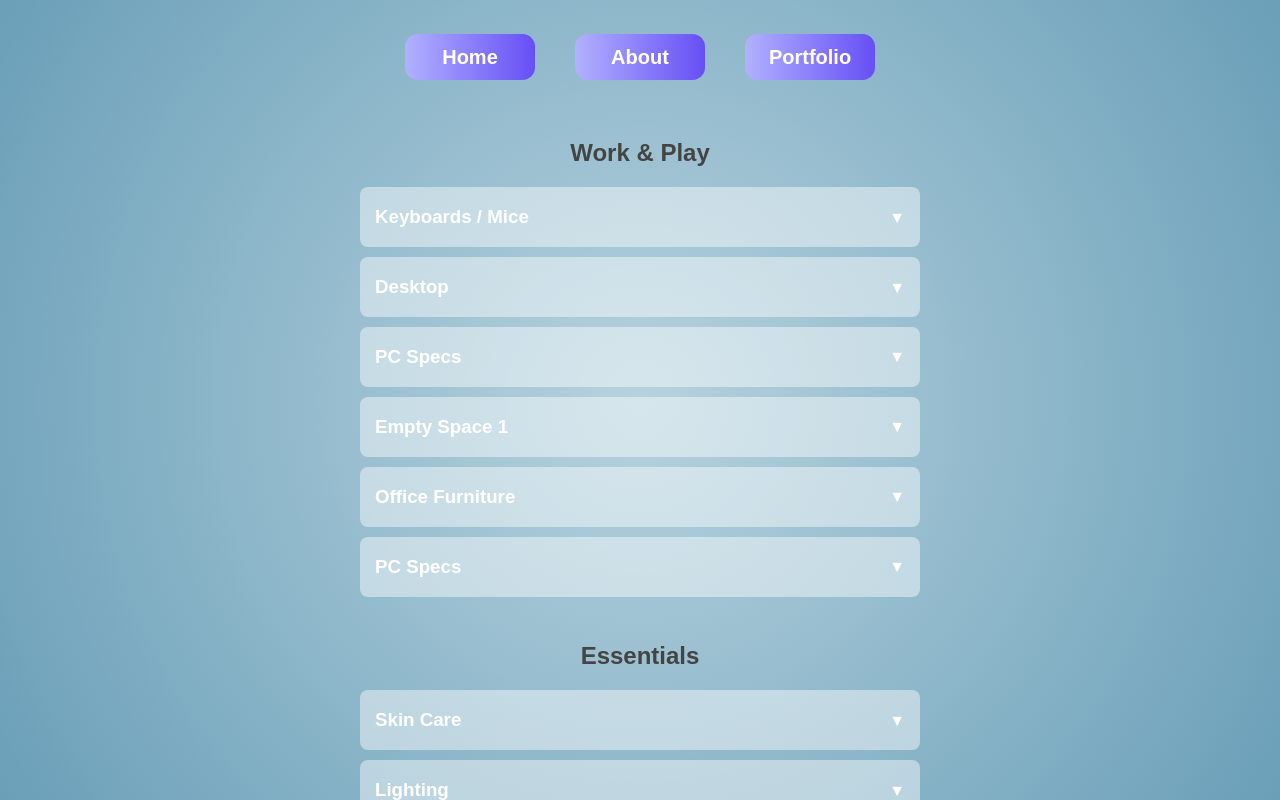
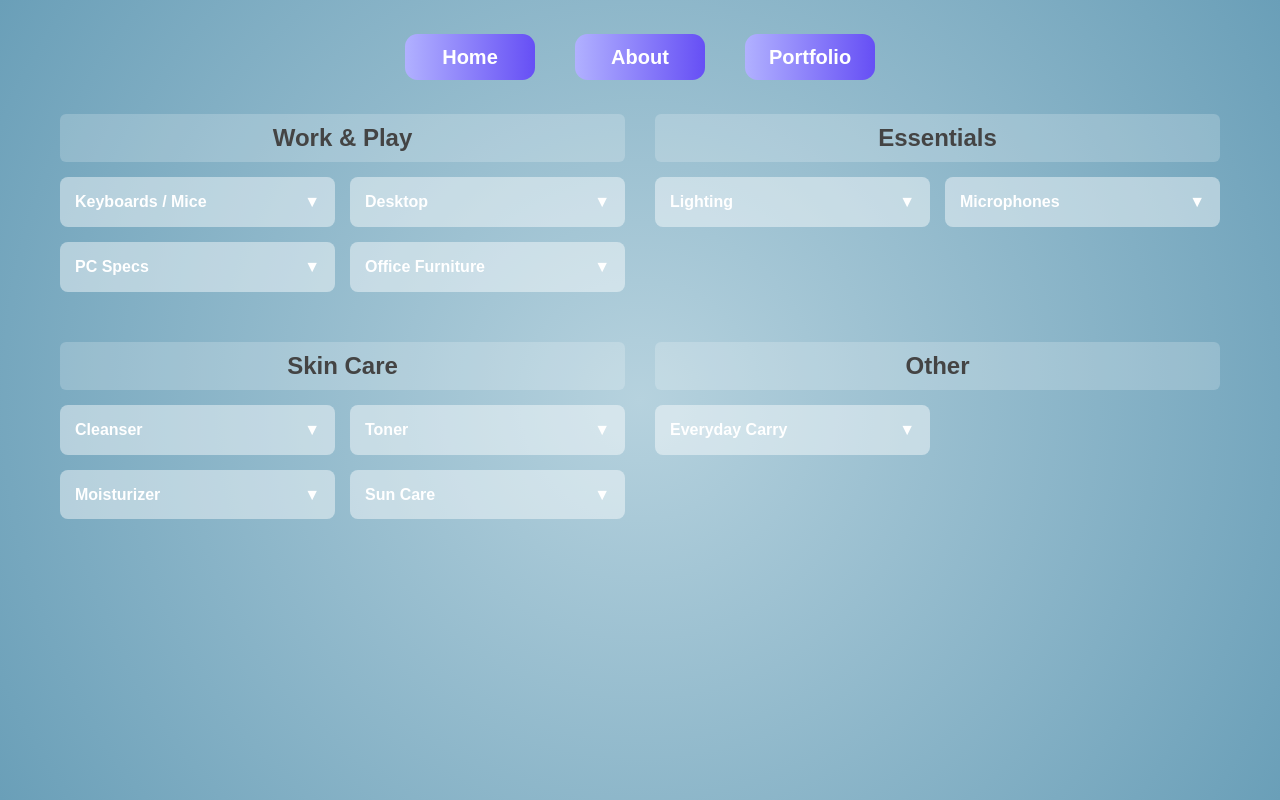
Before and after one commit to dzhouu/personal-web, a React (Create React App) app: page /gears in a window 1280 px wide. Built offline with nearby package versions, Linux system fonts and the light colour scheme; grey boxes are pictures that could not be loaded.

Commit message:
Fixed some issues surrounding GearPage

```diff
--- a/src/app/All-Right-Reserve/All-Right-Reserve.css
+++ b/src/app/All-Right-Reserve/All-Right-Reserve.css
@@ -2,7 +2,7 @@
     width: 100%;
     display: flex;
     justify-content: center;
-    position: fixed;
+    position: absolute;
     bottom: 10px;
     left: 0;
     right: 0;
--- a/src/app/Gear/GearPage.css
+++ b/src/app/Gear/GearPage.css
@@ -1,15 +1,25 @@
-/* Add this to your CSS file or use styled-components */
+.gear-page-container {
+    font-family: Arial, sans-serif;
+    color: #333;
+    width: 100%;
+    min-height: 100vh;
+}
 
 .stuff-showcase {
-    font-family: Arial, sans-serif;
-    color: #333;
-    max-width: 600px;
+    max-width: 1200px;
     margin: 0 auto;
-    padding: 20px;
+    padding: 0 20px 40px;
+}
+
+/* Grid layout for categories */
+.categories-grid {
+    display: grid;
+    grid-template-columns: repeat(2, 1fr);
+    gap: 30px;
 }
 
 .category {
-    margin-bottom: 40px;
+    margin-bottom: 20px;
 }
 
 .category-title {
@@ -17,17 +27,28 @@
     color: #444;
     margin-bottom: 15px;
     font-size: 24px;
+    padding: 5px;
+    background-color: rgba(255, 255, 255, 0.2);
+    border-radius: 6px;
+}
+
+/* Grid layout for sections within each category */
+.sections-grid {
+    display: grid;
+    grid-template-columns: repeat(auto-fill, minmax(260px, 1fr));
+    gap: 15px;
 }
 
 .section {
     background-color: rgba(255, 255, 255, 0.2);
     border-radius: 8px;
-    margin-bottom: 10px;
     overflow: hidden;
+    height: fit-content;
+    transition: all 0.3s ease;
 }
 
 .section-header {
-    padding: 15px;
+    padding: 12px 15px;
     background-color: rgba(255, 255, 255, 0.3);
     display: flex;
     justify-content: space-between;
@@ -39,6 +60,7 @@
     font-weight: bold;
     color: white;
     margin: 0;
+    font-size: 16px;
 }
 
 .toggle-icon {
@@ -48,13 +70,9 @@
 }
 
 .section-content {
-    max-height: 0;
     overflow: hidden;
     transition: max-height 0.3s ease-out;
-}
-
-.section.active .section-content {
-    max-height: 500px;
+    background-color: rgba(255, 255, 255, 0.1);
 }
 
 .section.active .toggle-icon {
@@ -65,7 +83,7 @@
     display: flex;
     justify-content: space-between;
     align-items: center;
-    padding: 15px;
+    padding: 12px 15px;
     border-bottom: 1px solid rgba(255, 255, 255, 0.2);
 }
 
@@ -79,19 +97,20 @@
 
 .item-title {
     font-weight: bold;
-    margin: 0 0 5px 0;
-    color: blue;
+    margin: 0 0 3px 0;
+    color: #1a73e8;
+    font-size: 14px;
 }
 
 .item-description {
     margin: 0;
-    font-size: 14px;
-    color: black;
+    font-size: 13px;
+    color: #333;
 }
 
 .item-image {
-    width: 50px;
-    height: 50px;
+    width: 40px;
+    height: 40px;
     background-color: white;
     border-radius: 5px;
     display: flex;
@@ -101,6 +120,32 @@
 }
 
 .item-image img {
-    max-width: 40px;
-    max-height: 40px;
+    max-width: 35px;
+    max-height: 35px;
 }
+
+.empty-section {
+    padding: 12px 15px;
+    font-style: italic;
+    color: #777;
+    text-align: center;
+    font-size: 13px;
+}
+
+/* Responsive adjustments */
+@media (max-width: 768px) {
+    .categories-grid {
+        grid-template-columns: 1fr;
+    }
+
+    .sections-grid {
+        grid-template-columns: 1fr;
+    }
+}
+
+/* For medium-sized screens */
+@media (min-width: 769px) and (max-width: 1024px) {
+    .sections-grid {
+        grid-template-columns: repeat(auto-fill, minmax(220px, 1fr));
+    }
+}
--- a/src/app/Gear/GearPage.tsx
+++ b/src/app/Gear/GearPage.tsx
@@ -1,10 +1,9 @@
-import React, {JSX, useState} from 'react';
-import {useNavigate} from "react-router-dom";
-import './GearPage.css'
+import React, { JSX, useState } from 'react';
+import { useNavigate } from "react-router-dom";
+import './GearPage.css';
+import AllRightReserveComponent from "../All-Right-Reserve/All-Right-Reserve-Component";
 
-export const GearPage = (): JSX.Element => {
-    const navigate = useNavigate();
-
+// Define interfaces outside the component for better readability
 interface ItemProps {
     title: string;
     description: string;
@@ -22,7 +21,10 @@ export const GearPage = (): JSX.Element => {
     sections: SectionProps[];
 }
 
-// Item Component
+export const GearPage = (): JSX.Element => {
+    const navigate = useNavigate();
+
+    // Item Component with more compact styling
     const Item: React.FC<ItemProps> = ({ title, description, imageUrl }) => {
         return (
             <div className="item">
@@ -34,14 +36,14 @@ export const GearPage = (): JSX.Element => {
                     {imageUrl ? (
                         <img src={imageUrl} alt={title} />
                     ) : (
-                        <img src="/api/placeholder/50/50" alt={title} />
+                        <img src="/api/placeholder/40/40" alt={title} />
                     )}
                 </div>
             </div>
         );
     };
 
-    // Section Component
+    // Section Component with improved toggle functionality
     const Section: React.FC<SectionProps> = ({ title, items, defaultOpen = false }) => {
         const [isOpen, setIsOpen] = useState(defaultOpen);
 
@@ -55,20 +57,27 @@ export const GearPage = (): JSX.Element => {
                     <h3 className="section-title">{title}</h3>
                     <span className="toggle-icon">{isOpen ? '▲' : '▼'}</span>
                 </div>
+                {isOpen && (
                     <div className="section-content">
-                    {items.map((item, index) => (
+                        {items.length > 0 ? (
+                            items.map((item, index) => (
                                 <Item
                                     key={index}
                                     title={item.title}
                                     description={item.description}
                                     imageUrl={item.imageUrl}
                                 />
-                    ))}
+                            ))
+                        ) : (
+                            <div className="empty-section">No items added yet</div>
+                        )}
                     </div>
+                )}
             </div>
         );
     };
-    // Sample data structure
+
+    // Clean up the duplicate and empty data
     const categories: CategoryProps[] = [
         {
             title: "Work & Play",
@@ -85,7 +94,7 @@ export const GearPage = (): JSX.Element => {
                             description: "NuPhy Halo 65",
                         },
                         {
-                            title: "Mice 1 ",
+                            title: "Mouse",
                             description: "Logitech G502 Light Speed"
                         },
                     ]
@@ -95,7 +104,15 @@ export const GearPage = (): JSX.Element => {
                     items: [
                         {
                             title: "Monitor 1",
-                            description: "LG 34WP60C-B 34-Inch 21:9 Curved UltraWide QHD (3440x1440)"
+                            description: "LG 34WP60C-B 34-Inch UltraWide QHD"
+                        },
+                        {
+                            title: "Monitor 2",
+                            description: "LG 27GN800-B UltraGear 27 inch QHD"
+                        },
+                        {
+                            title: "Monitor 1",
+                            description: "LG 34WP60C-B 34-Inch UltraWide QHD"
                         },
                         {
                             title: "Monitor 2",
@@ -108,29 +125,30 @@ export const GearPage = (): JSX.Element => {
                     items: [
                         {
                             title: "CPU",
-                            description: "Walnut wood, adjustable height"
+                            description: "AMD Ryzen 9 5900X"
                         },
                         {
                             title: "GPU",
-                            description: "Walnut wood, adjustable height"
+                            description: "NVIDIA RTX 3080 Ti"
                         },
                         {
-                            title: "CPU",
-                            description: "Walnut wood, adjustable height"
+                            title: "RAM",
+                            description: "32GB DDR4 3600MHz"
                         }
                     ]
                 },
                 {
-                    title: "Empty Space 1",
-                    items: []
+                    title: "Office Furniture",
+                    items: [
+                        {
+                            title: "Desk",
+                            description: "Walnut wood, adjustable height"
                         },
                         {
-                    title: "Office Furniture",
-                    items: []
-                },
-                {
-                    title: "PC Specs",
-                    items: []
+                            title: "Chair",
+                            description: "Ergonomic mesh office chair"
+                        }
+                    ]
                 }
             ]
         },
@@ -138,16 +156,26 @@ export const GearPage = (): JSX.Element => {
             title: "Essentials",
             sections: [
                 {
-                    title: "Skin Care",
-                    items: []
+                    title: "Lighting",
+                    items: [
+                        {
+                            title: "Desk Lamp",
+                            description: "Adjustable LED desk lamp"
                         },
                         {
-                    title: "Lighting",
-                    items: []
+                            title: "Key Light",
+                            description: "Elgato Key Light Air"
+                        }
+                    ]
                 },
                 {
                     title: "Microphones",
-                    items: []
+                    items: [
+                        {
+                            title: "Mic",
+                            description: "Blue Yeti X"
+                        }
+                    ]
                 }
             ]
         },
@@ -155,41 +183,49 @@ export const GearPage = (): JSX.Element => {
             title: "Skin Care",
             sections: [
                 {
+                    title: "Cleanser",
+                    items: [
+                        {
+                            title: "Morning",
+                            description: "CeraVe Hydrating Cleanser"
+                        },
+                        {
+                            title: "Evening",
+                            description: "La Roche-Posay Purifying Cleanser"
+                        }
+                    ]
+                },
+                {
                     title: "Toner",
                     items: [
                         {
-                        title: "ISov",
-                        description: "Hello",
-                    },
+                            title: "Daily",
+                            description: "Thayers Witch Hazel Toner"
+                        }
                     ]
                 },
                 {
                     title: "Moisturizer",
                     items: [
                         {
-                          title: "ISov",
-                          description: "Hello",
+                            title: "Day",
+                            description: "CeraVe Daily Moisturizing Lotion"
                         },
+                        {
+                            title: "Night",
+                            description: "Neutrogena Hydro Boost"
+                        }
                     ]
                 },
                 {
                     title: "Sun Care",
                     items: [
                         {
-                          title: "ISov",
-                          description: "Hello",
-                      },
+                            title: "Daily",
+                            description: "La Roche-Posay Anthelios SPF 50"
+                        }
                     ]
-              },
-              {
-                  title: "Cleanser",
-                  items: [
-                      {
-                          title: "ISov",
-                          description: "Hello",
-                      },
-                  ]
-              },
+                }
             ]
         },
         {
@@ -200,19 +236,24 @@ export const GearPage = (): JSX.Element => {
                     items: [
                         {
                             title: "Backpack",
-                            description: "Peak Design Backpack Everyday V2",
+                            description: "Peak Design Everyday V2"
                         },
+                        {
+                            title: "Wallet",
+                            description: "Slim minimalist wallet"
+                        }
                     ]
                 }
             ]
-        }
+        },
     ];
 
-// Category Component
+    // Grid-based Category Component for better space utilization
     const Category: React.FC<CategoryProps> = ({ title, sections }) => {
         return (
             <div className="category">
                 <h2 className="category-title">{title}</h2>
+                <div className="sections-grid">
                     {sections.map((section, index) => (
                         <Section
                             key={index}
@@ -221,17 +262,19 @@ export const GearPage = (): JSX.Element => {
                         />
                     ))}
                 </div>
+            </div>
         );
     };
 
     return (
-        <div>
+        <div className="gear-page-container">
             <div className="navbar">
                 <button className="btn" onClick={() => navigate("/")}>Home</button>
                 <button className="btn" onClick={() => navigate("/about")}>About</button>
                 <button className="btn" onClick={() => navigate("/portfolio")}>Portfolio</button>
             </div>
             <div className="stuff-showcase">
+                <div className="categories-grid">
                     {categories.map((category, index) => (
                         <Category
                             key={index}
@@ -241,5 +284,6 @@ export const GearPage = (): JSX.Element => {
                     ))}
                 </div>
             </div>
+        </div>
     );
 };
```
Also changed, not shown: src/logo.svg (deleted). Lines whose indentation alone changed are shown as unchanged.
